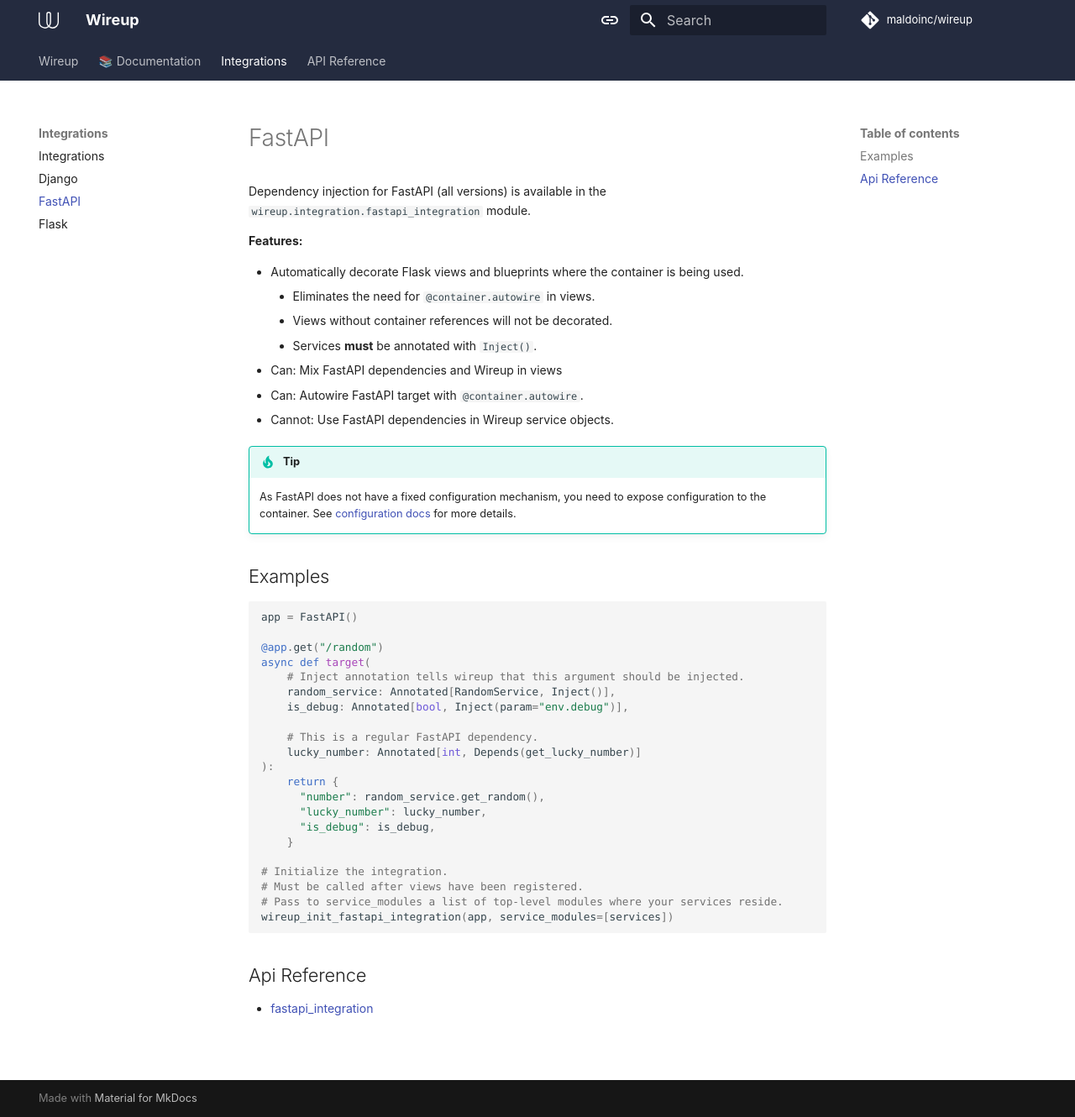
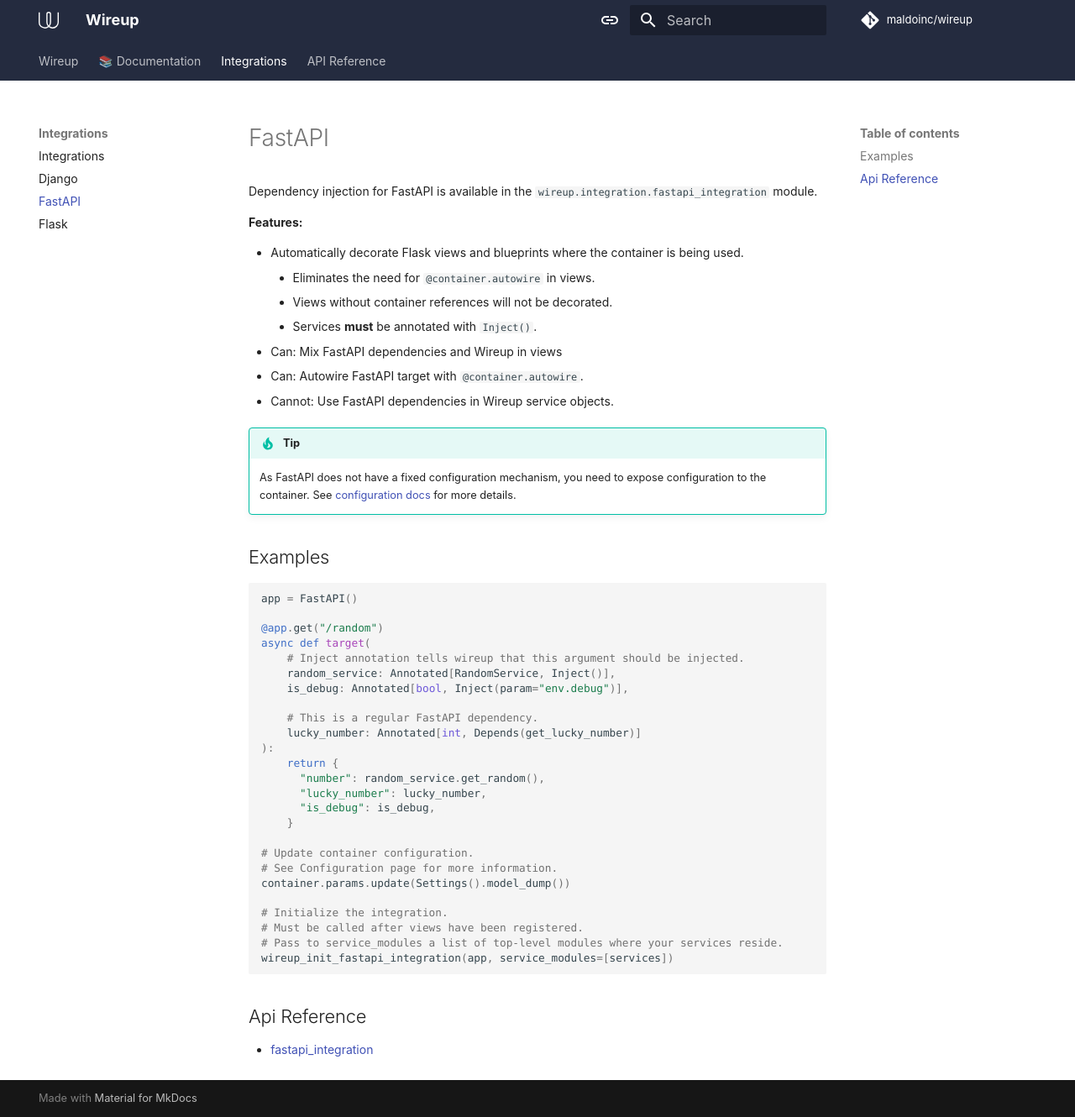
Before and after one commit to maldoinc/wireup, an MkDocs documentation site: the page built from docs/pages/integrations/fastapi.md, in a window 1280 px wide and 1330 px high. Shown: the whole window at 84% size. Built offline with MkDocs 1.6.1 and Material for MkDocs 9.7.7, drawn with Linux system fonts in a browser that asks for light colours; some web fonts are replaced; comment, search, counter and statistics services are not loaded; the version menu is left out.

Commit message:
Docs update

```diff
--- a/docs/pages/integrations/fastapi.md
+++ b/docs/pages/integrations/fastapi.md
@@ -1,4 +1,4 @@
-Dependency injection for FastAPI (all versions) is available in the `wireup.integration.fastapi_integration` module.
+Dependency injection for FastAPI is available in the `wireup.integration.fastapi_integration` module.
 
 
 **Features:**
@@ -36,6 +36,10 @@ async def target(
       "is_debug": is_debug,
     }
 
+# Update container configuration.
+# See Configuration page for more information.
+container.params.update(Settings().model_dump())
+
 # Initialize the integration.
 # Must be called after views have been registered.
 # Pass to service_modules a list of top-level modules where your services reside.
```
Also changed, not shown: docs/pages/configuration.md (+2 -0 lines), docs/pages/integrations/flask.md (+1 -1 lines).
